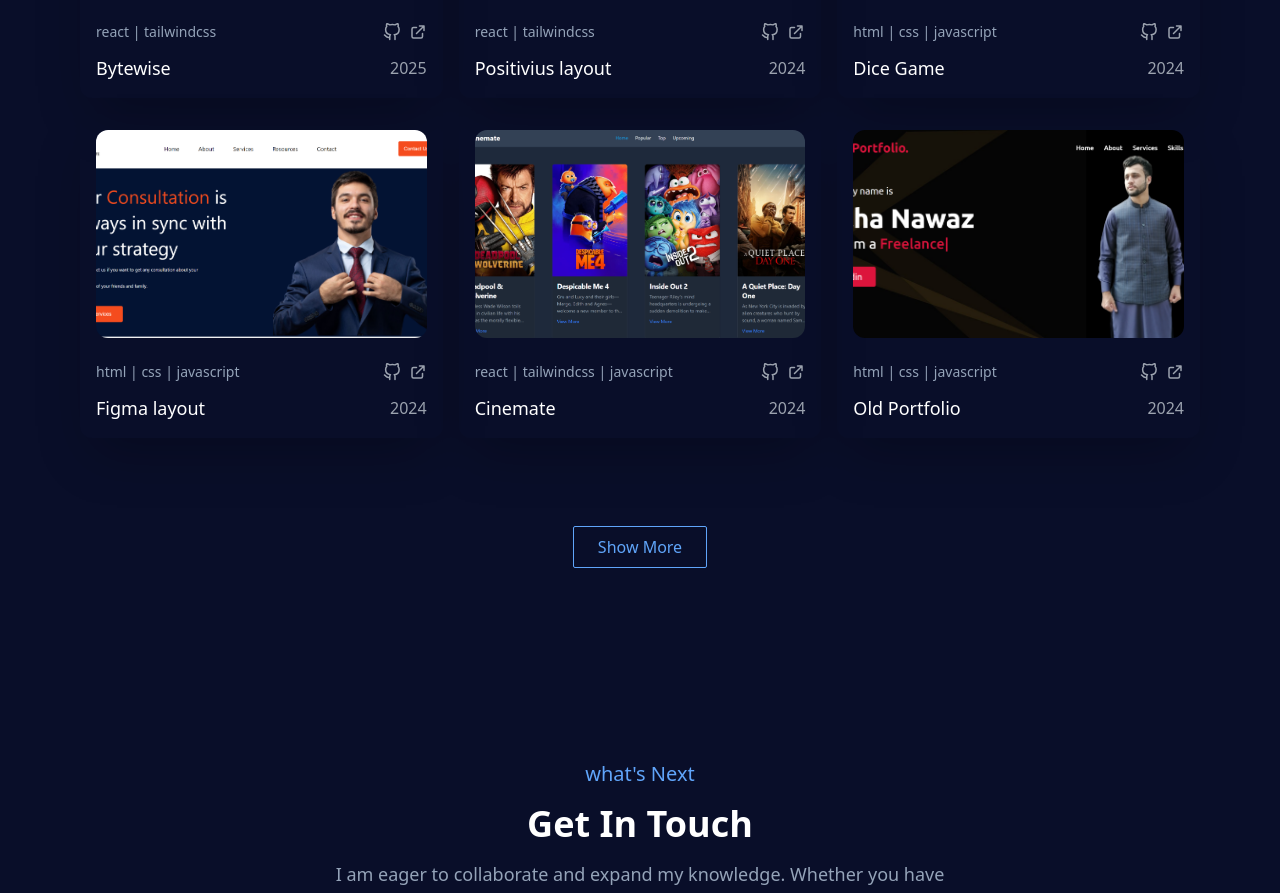
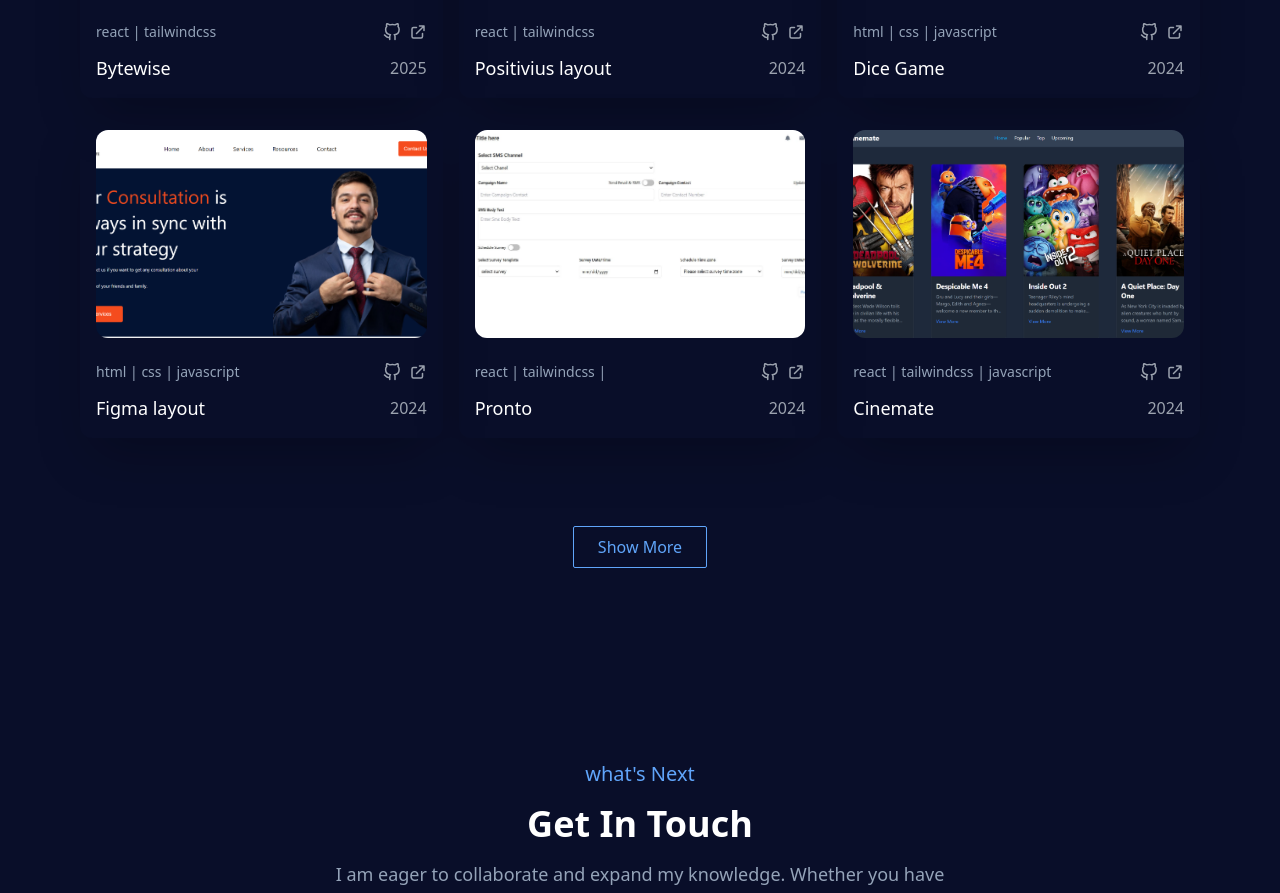
Before and after one commit to talha-fullstackdev/portfolio-nextjs-2, a Next.js app: page / in a window 1280 px wide. Shown: the part 2840-3733 px from the top of the page. Built offline with nearby package versions, Linux system fonts and the light colour scheme.

Commit message:
added pronto project

```diff
--- a/src/app/components/projects/data.js
+++ b/src/app/components/projects/data.js
@@ -10,6 +10,7 @@
 import bytewiseLearning from "../../../assets/images/bytewise-learning.JPG";
 import digian from "../../../assets/images/digian.JPG";
 import finter from "../../../assets/images/finter.JPG";
+import pronto from "../../../assets/images/pronto.JPG";
 import { FiGithub } from "react-icons/fi";
 import { HiOutlineExternalLink } from "react-icons/hi";
 
@@ -54,6 +55,17 @@
     github:
       "https://github.com/talha-fullstackdev?tab=overview&from=2025-02-01&to=2025-02-07",
     link: "https://talha-tn.github.io/Figma-layout/",
+    date: "2024",
+    githubIcon: <FiGithub />,
+    linkIcon: <HiOutlineExternalLink />,
+  },
+  {
+    name: "Pronto",
+    image: pronto,
+    tech: "react  |  tailwindcss  |",
+    github:
+      "https://github.com/talha-fullstackdev?tab=overview&from=2025-02-01&to=2025-02-07",
+    link: "https://prontotn.netlify.app/",
     date: "2024",
     githubIcon: <FiGithub />,
     linkIcon: <HiOutlineExternalLink />,
```
Also changed, not shown: src/assets/images/pronto.JPG (added).
